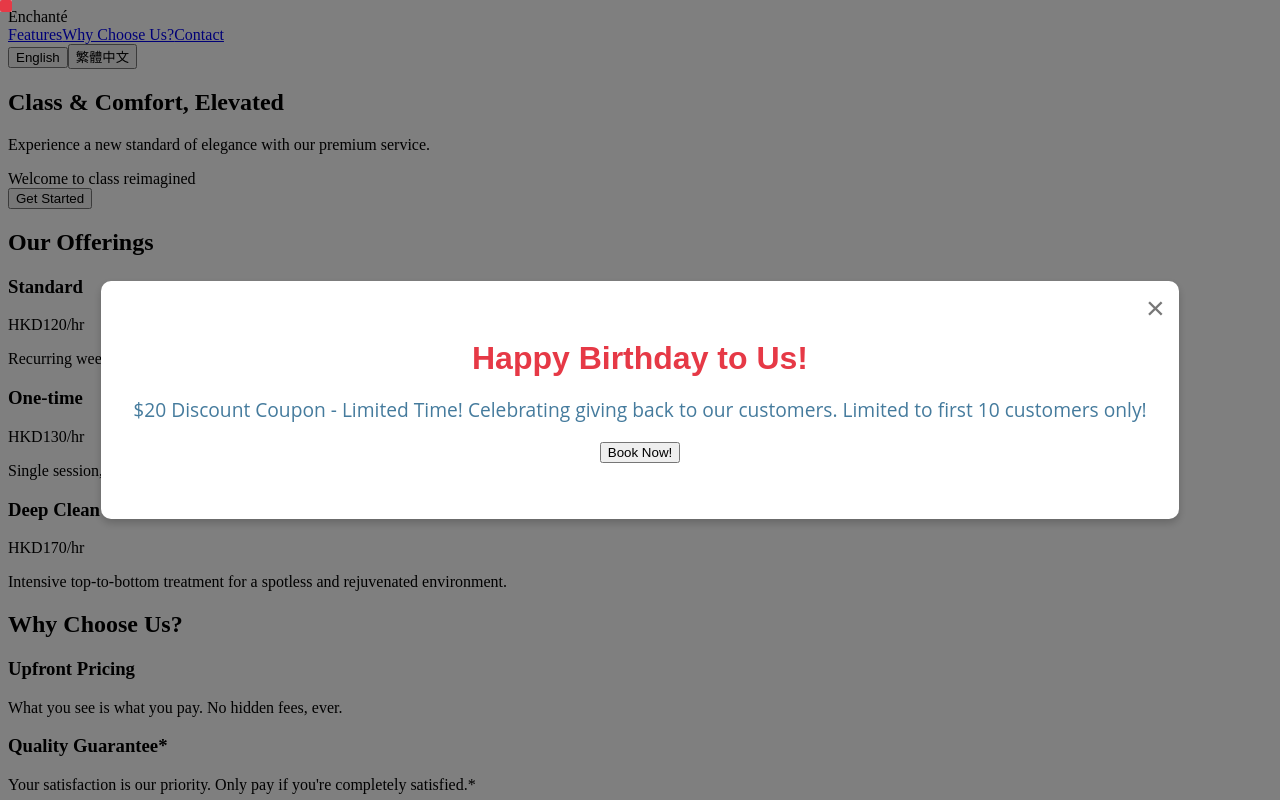
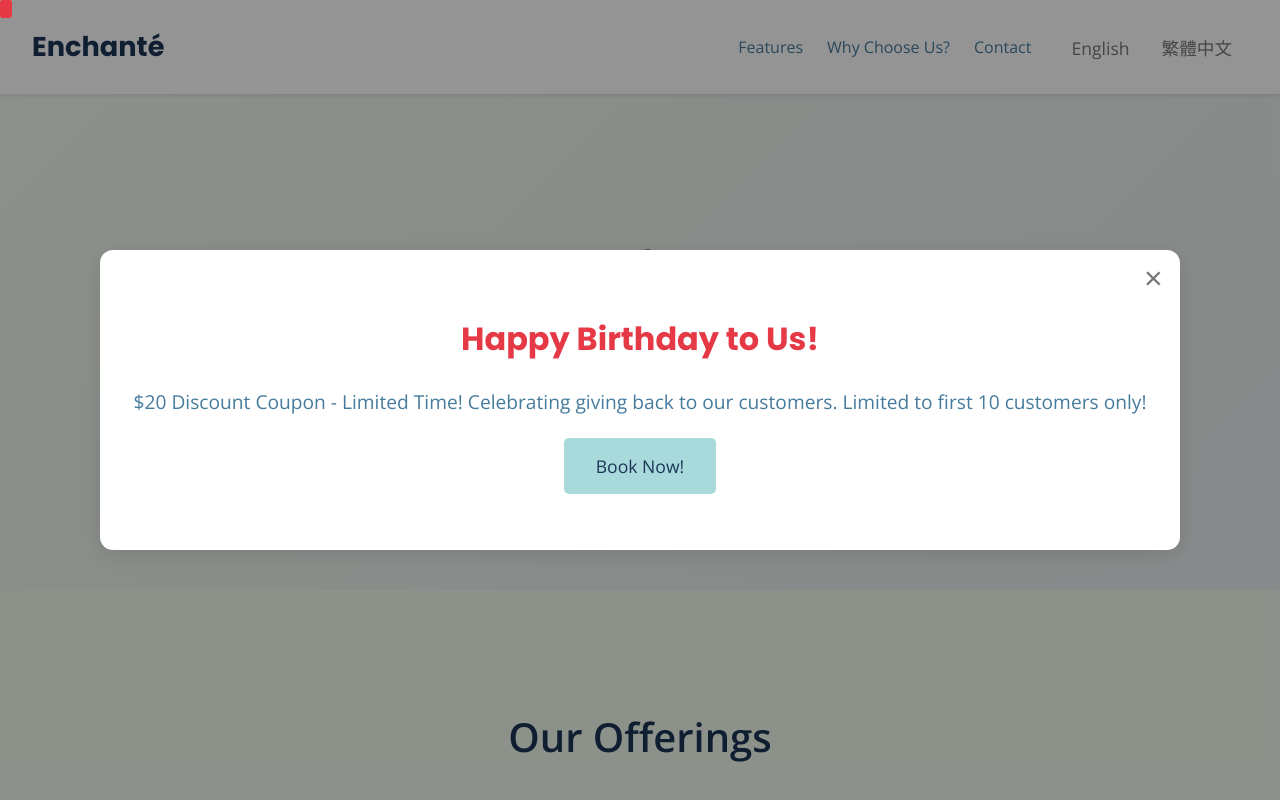
Before and after one commit to desertfox-gt/New, a React (Create React App) app: page / in a window 1280 px wide. Shown: the top 800 px of the page. Built offline with nearby package versions, Linux system fonts and the light colour scheme.

Commit message:
Update App.css

```diff
--- a/src/App.css
+++ b/src/App.css
@@ -1,18 +1,391 @@
 
-/* ... all your previous CSS remains unchanged ... */
+@import url('https://fonts.googleapis.com/css2?family=Open+Sans:wght@400;600&family=Poppins:wght@400;500;700&display=swap');
 
-/* Birthday Popup Styles */
+body {
+  font-family: 'Open Sans', sans-serif;
+  margin: 0;
+  padding: 0;
+  background-color: #f5f5f5;
+  color: #333;
+  line-height: 1.7;
+  overflow-x: hidden;
+}
+
+.app {
+  overflow: hidden;
+}
+
+.button {
+  background-color: #a8dadc;
+  color: #1d3557;
+  padding: 1rem 2rem;
+  border: none;
+  border-radius: 5px;
+  cursor: pointer;
+  font-size: 1.1rem;
+  transition: background-color 0.3s ease, color 0.3s ease;
+  font-family: 'Open Sans', sans-serif;
+}
+
+.button:hover, .book-now-btn:hover {
+  background-color: #457b9d;
+  color: #f1faee;
+}
+
+.app-header {
+  background-color: #fff;
+  box-shadow: 0 2px 5px rgba(0, 0, 0, 0.1);
+  position: sticky;
+  top: 0;
+  z-index: 100;
+}
+
+.nav-content {
+  display: flex;
+  justify-content: space-between;
+  align-items: center;
+  padding: 1.5rem 2rem;
+}
+
+.logo {
+  font-size: 1.7rem;
+  font-weight: 600;
+  color: #1d3557;
+  font-family: 'Poppins', sans-serif;
+}
+
+nav {
+  display: flex;
+  align-items: center;
+  flex-wrap: wrap;
+}
+
+nav a {
+  color: #457b9d;
+  text-decoration: none;
+  margin-left: 1.5rem;
+  transition: color 0.3s ease;
+  font-family: 'Open Sans', sans-serif;
+}
+
+nav a:hover {
+  color: #1d3557;
+}
+
+.language-selector {
+  margin-left: 1.5rem;
+}
+
+.language-selector button {
+  background-color: transparent;
+  border: none;
+  color: #777;
+  padding: 0.5rem 1rem;
+  cursor: pointer;
+  transition: color 0.3s ease;
+}
+
+.language-selector button.active,
+.language-selector button:hover {
+  color: #1d3557;
+}
+
+.hero-section {
+  background: linear-gradient(135deg, #f1faee, #e9ecef);
+  padding: 6rem 2rem;
+  text-align: center;
+}
+
+.hero-content {
+  max-width: 800px;
+  margin: 0 auto;
+}
+
+.hero-headline {
+  font-size: 3rem;
+  color: #1d3557;
+  margin-bottom: 1.5rem;
+  font-weight: 600;
+  font-family: 'Poppins', sans-serif;
+}
+
+.hero-desc {
+  font-size: 1.3rem;
+  color: #457b9d;
+  margin-bottom: 2.5rem;
+  font-family: 'Open Sans', sans-serif;
+}
+
+.hero-highlight {
+  font-weight: 600;
+  color: #1d3557;
+  font-family: 'Poppins', sans-serif;
+}
+
+.cta-btn {
+  background-color: #e63946;
+  color: #f1faee;
+  padding: 1.2rem 2.5rem;
+  border-radius: 8px;
+  font-size: 1.2rem;
+}
+
+.cta-btn:hover {
+  background-color: #c21c2b;
+}
+
+.features-section {
+  padding: 5rem 2rem;
+  background-color: #f1faee;
+}
+
+.features-section h2 {
+  font-size: 2.5rem;
+  color: #1d3557;
+  text-align: center;
+  margin-bottom: 2.5rem;
+}
+
+.features-grid {
+  display: grid;
+  grid-template-columns: repeat(auto-fit, minmax(320px, 1fr));
+  gap: 2.5rem;
+  margin-top: 2rem;
+}
+
+.feature-card {
+  background-color: #fff;
+  padding: 2.5rem;
+  border-radius: 10px;
+  box-shadow: 0 4px 8px rgba(0, 0, 0, 0.08);
+  transition: transform 0.3s ease, box-shadow 0.3s ease;
+  cursor: pointer;
+}
+
+.feature-card:hover {
+  transform: translateY(-5px);
+  box-shadow: 0 6px 12px rgba(0, 0, 0, 0.12);
+}
+
+.feature-title {
+  font-size: 1.7rem;
+  color: #1d3557;
+  margin-bottom: 1.2rem;
+  font-weight: 500;
+}
+
+.feature-price {
+  font-size: 1.3rem;
+  color: #e63946;
+  margin: 1.2rem 0;
+}
+
+.feature-desc {
+  font-size: 1.1rem;
+  color: #457b9d;
+}
+
+.why-choose-us-section {
+  padding: 5rem 2rem;
+  background-color: #fff;
+}
+
+.why-choose-us-title {
+  font-size: 2.5rem;
+  color: #1d3557;
+  text-align: center;
+  margin-bottom: 2.5rem;
+}
+
+.why-choose-us-grid {
+  display: grid;
+  grid-template-columns: repeat(auto-fit, minmax(320px, 1fr));
+  gap: 2.5rem;
+  margin-top: 2rem;
+}
+
+.why-choose-us-card {
+  background-color: #f1faee;
+  padding: 2.5rem;
+  border-radius: 10px;
+  box-shadow: 0 2px 5px rgba(0, 0, 0, 0.08);
+  text-align: center;
+}
+
+.why-choose-us-card h3 {
+  font-size: 1.5rem;
+  color: #1d3557;
+  margin-bottom: 1.2rem;
+}
+
+.why-choose-us-card p {
+  font-size: 1.1rem;
+  color: #457b9d;
+}
+
+.asterisk-note {
+  font-size: 0.9rem;
+  color: #6c757d;
+  margin-top: 0.5rem;
+  font-style: italic;
+}
+
+.contact-section {
+  padding: 5rem 2rem;
+  background-color: #f1faee;
+  text-align: center;
+}
+
+.contact-title {
+  font-size: 2.5rem;
+  color: #1d3557;
+  margin-bottom: 2.5rem;
+}
+
+.contact-content {
+  max-width: 700px;
+  margin: 0 auto;
+}
+
+.contact-button {
+  background-color: #e63946;
+  color: #f1faee;
+  padding: 1.2rem 2.5rem;
+  border-radius: 8px;
+  font-size: 1.2rem;
+}
+
+.contact-button:hover {
+  background-color: #c21c2b;
+}
+
+.email-info {
+  font-size: 1.1rem;
+  color: #457b9d;
+}
+
+.email-info a {
+  color: #e63946;
+  text-decoration: none;
+  transition: color 0.3s ease;
+}
+
+.email-info a:hover {
+  text-decoration: underline;
+  color: #c21c2b;
+}
+
+.app-footer {
+  background-color: #1d3557;
+  color: #f1faee;
+  text-align: center;
+  padding: 1.5rem 2rem;
+  font-size: 1rem;
+}
+
+.contact-page,
+.comparison-page {
+  padding: 3rem;
+}
+
+.contact-page-header,
+.comparison-page-header {
+  display: flex;
+  align-items: center;
+  margin-bottom: 2.5rem;
+}
+
+.back-button {
+  background-color: #f1faee;
+  color: #457b9d;
+  border: none;
+  padding: 0.7rem 1.2rem;
+  border-radius: 5px;
+  cursor: pointer;
+  margin-right: 1.2rem;
+  transition: background-color 0.3s ease, color 0.3s ease;
+}
+
+.back-button:hover {
+  background-color: #a8dadc;
+  color: #1d3557;
+}
+
+.contact-page-header h1,
+.comparison-page-header h1 {
+  font-size: 1.7rem;
+  color: #1d3557;
+}
+
+.contact-form-container {
+  margin-top: 2.5rem;
+}
+
+.comparison-table {
+  width: 100%;
+  border-collapse: collapse;
+  margin-top: 2.5rem;
+}
+
+.comparison-table th,
+.comparison-table td {
+  padding: 1rem;
+  border: 1px solid #ddd;
+  text-align: left;
+}
+
+.comparison-table th {
+  background-color: #e9ecef;
+  font-weight: 600;
+  color: #1d3557;
+}
+
+.comparison-table tbody tr:nth-child(even) {
+  background-color: #f9f9f9;
+}
+
+/* Responsive Design */
+@media (max-width: 768px) {
+  .nav-content {
+    flex-direction: column;
+    align-items: flex-start;
+  }
+  nav {
+    flex-direction: column;
+    width: 100%;
+    margin-top: 1rem;
+  }
+  nav a {
+    margin: 0.5rem 0;
+  }
+  .language-selector {
+    margin-left: 0;
+    margin-top: 1rem;
+  }
+  .hero-section {
+    padding: 4rem 2rem;
+  }
+  .hero-headline {
+    font-size: 2.3rem;
+  }
+  .features-grid,
+  .why-choose-us-grid {
+    grid-template-columns: 1fr;
+  }
+}
+
+/* Birthday Popup & Confetti */
 .birthday-popup {
   position: fixed;
   top: 0;
   left: 0;
-  width: 100%;
-  height: 100%;
-  background-color: rgba(0, 0, 0, 0.5);
+  width: 100vw;
+  height: 100vh;
+  background-color: rgba(0,0,0,0.42);
   display: flex;
   justify-content: center;
   align-items: center;
-  z-index: 1000;
+  z-index: 2000;
 }
 
 .confetti {
@@ -20,15 +393,15 @@
   pointer-events: none;
   top: 0;
   left: 0;
-  width: 100%;
-  height: 100%;
+  width: 100vw;
+  height: 100vh;
   z-index: 1;
 }
 
 .confetti-piece {
   position: absolute;
   width: 12px;
-  height: 12px;
+  height: 18px;
   top: 0;
   border-radius: 2px;
   animation-name: confetti-fall;
@@ -37,23 +410,20 @@
 }
 
 @keyframes confetti-fall {
-  0% {
-    top: 0;
-  }
-  100% {
-    top: 100vh;
-  }
+  0% { top: -30px; }
+  100% { top: 100vh; }
 }
 
 .popup-content {
   position: relative;
   z-index: 2;
   background-color: #fff;
-  padding: 2rem 2rem 3.5rem 2rem;
-  border-radius: 10px;
-  box-shadow: 0 4px 8px rgba(0, 0, 0, 0.2);
+  padding: 2.2rem 2.1rem 3.5rem 2.1rem;
+  border-radius: 13px;
+  box-shadow: 0 4px 24px rgba(0,0,0,0.12);
   text-align: center;
   min-width: 320px;
+  max-width: 94vw;
 }
 
 .popup-content h2 {
@@ -75,7 +445,7 @@
   background-color: #1d3557;
   color: #f1faee;
   border: none;
-  padding: 1rem 2rem;
+  padding: 1rem 2.2rem;
   border-radius: 8px;
   font-size: 1.2rem;
   cursor: pointer;
@@ -90,8 +460,8 @@
 
 .close-button {
   position: absolute;
-  top: 0.5rem;
-  right: 0.5rem;
+  top: 0.52rem;
+  right: 0.71rem;
   background: none;
   border: none;
   font-size: 2rem;
```
